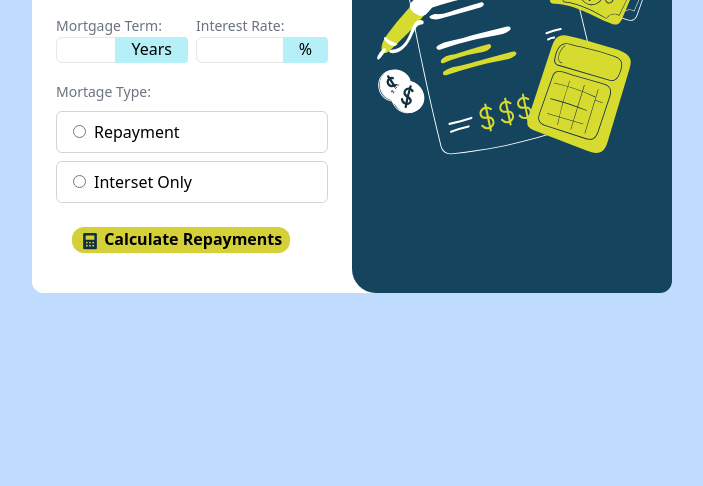
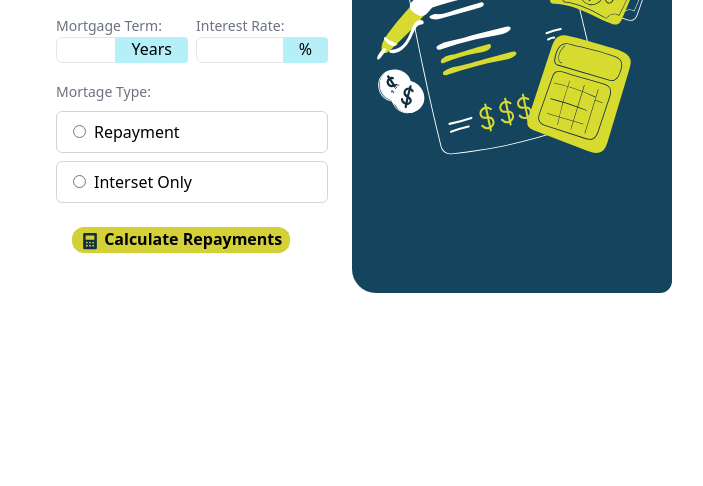
Before and after one commit to Har33m-Sha1kh/Mortgage-Calculator, a website: page index.html in a window 1280 px wide. Shown: the part 314-800 px from the top of the page, without its empty margins (288-991 px from the left). Drawn offline with Linux system fonts and the light colour scheme.

Commit message:
Update index.html

```diff
--- a/index.html
+++ b/index.html
@@ -13,7 +13,7 @@
 
 </head>
 
-<body class=" bg-blue-200 flex justify-center items-center min-h-[100vh]">
+<body class=" bg-[#aee0ec9c] flex justify-center items-center min-h-[100vh]">
 
   <main class="flex lg:flex-row flex-col bg-white rounded-xl">
     <!-- form  -->
```
